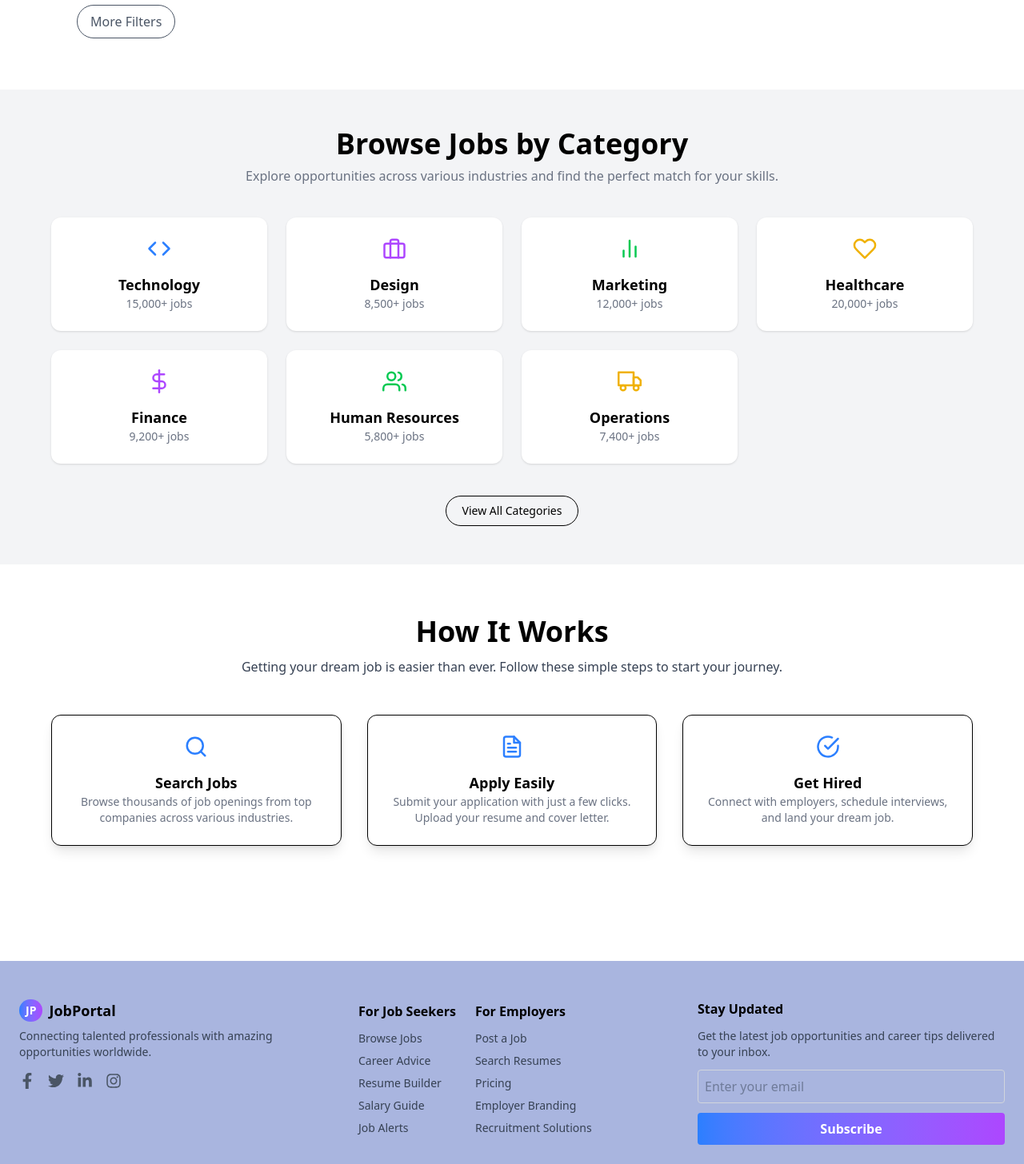
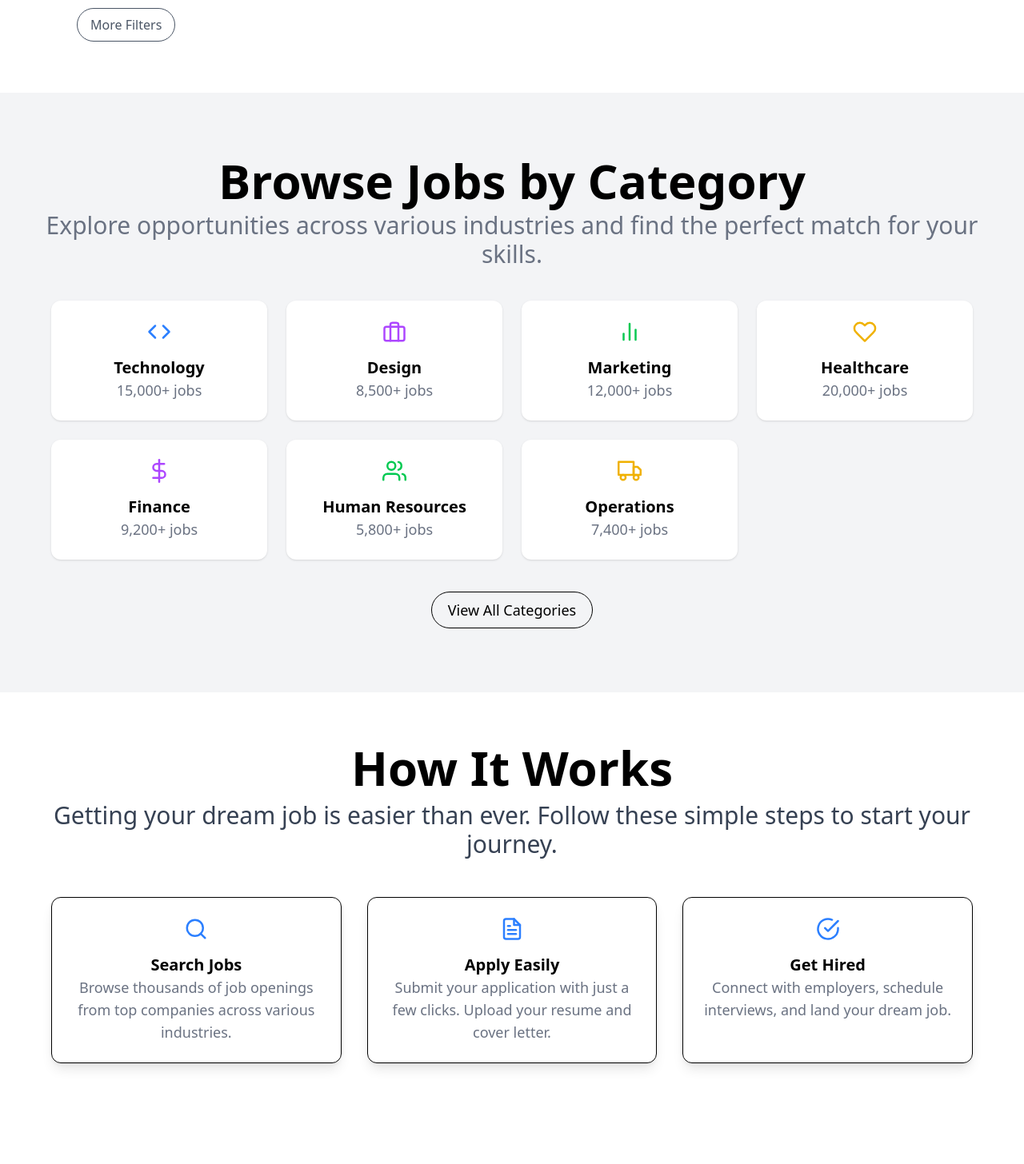
Before and after one commit to khushi-gangwar/job-portal-frontend, a React (Vite) app: page /home in a window 1280 px wide. Shown: the part 614-2070 px from the top of the page at 80% size. Built offline with nearby package versions, Linux system fonts and the light colour scheme.

Commit message:
improve font styling

```diff
--- a/src/components/common/Navbar/Navbar.tsx
+++ b/src/components/common/Navbar/Navbar.tsx
@@ -5,8 +5,8 @@ const Navbar: React.FC = () => {
   return (
     <nav className=" p-8 text-white shadow-md" style={{ backgroundColor: '#213448' }}>
       <div className="max-w-7xl mx-auto flex justify-between items-center ">
-        <div className="text-xl font-bold ">JobPortal</div>
-        <ul className="flex space-x-6">
+        <div className="text-2xl font-bold ">JobPortal</div>
+        <ul className="flex space-x-8 sm:space-x-6 text-sm sm:text-base md:text-xl">
           <li>
             <NavLink to="/home" className={({isActive})=>isActive ?"text-yellow-300 font-semibold" :"hover:text-red-200"}>Home</NavLink>
           </li>
--- a/src/features/browseFeatures/browseFeatures.tsx
+++ b/src/features/browseFeatures/browseFeatures.tsx
@@ -42,8 +42,8 @@ const CategoryCard: React.FC<Category> = ({ icon, title, jobs }) => {
       className="rounded-xl p-6 bg-white shadow-sm hover:shadow-md transition text-center"
     >
       <div className="mb-4 flex justify-center">{icon}</div>
-      <h3 className="font-semibold text-lg">{title}</h3>
-      <p className="text-gray-500 text-sm">{jobs} jobs</p>
+      <h3 className="font-semibold text-xl">{title}</h3>
+      <p className="text-gray-500 text-lg">{jobs} jobs</p>
     </motion.div>
   );
 };
@@ -93,9 +93,9 @@ const categories: Category[] = [
 // 🔹 Main component
 const JobCategories: React.FC = () => {
   return (
-    <section className="text-center px-6 py-12" style={{ background: "#F3F4F6" }}>
-      <h2 className="text-4xl font-bold mb-2">Browse Jobs by Category</h2>
-      <p className="text-gray-500 mb-10">
+    <section className="text-center px-12 py-20" style={{ background: "#F3F4F6" }}>
+      <h2 className="text-6xl font-bold mb-2">Browse Jobs by Category</h2>
+      <p className="text-gray-500 text-3xl mb-10">
         Explore opportunities across various industries and find the perfect match for your skills.
       </p>
 
@@ -105,7 +105,7 @@ const JobCategories: React.FC = () => {
         ))}
       </div>
 
-      <button className="mt-10 px-5 py-2 border rounded-full text-sm hover:bg-gray-100 transition">
+      <button className="mt-10 px-5 py-2 border rounded-full text-lg hover:bg-gray-100 transition">
         View All Categories
       </button>
     </section>
--- a/src/features/footer/footer.tsx
+++ b/src/features/footer/footer.tsx
@@ -13,7 +13,7 @@ const Footer = () => {
             </div>
             <span className="text-lg font-semibold text-black">JobPortal</span>
           </div>
-          <p className="text-sm">
+          <p className="text-lg">
             Connecting talented professionals with amazing opportunities worldwide.
           </p>
           <div className="flex gap-4 mt-4 text-xl text-gray-600">
@@ -28,7 +28,7 @@ const Footer = () => {
           <div className="flex items-center gap-6 mb-2">
             <div >
           <h3 className="text-black font-semibold mb-3">For Job Seekers</h3>
-          <ul className="text-sm space-y-2">
+          <ul className="text-lg space-y-2">
             <li>Browse Jobs</li>
             <li>Career Advice</li>
             <li>Resume Builder</li>
@@ -40,7 +40,7 @@ const Footer = () => {
         {/* For Employers */}
 
           <h3 className="text-black font-semibold mb-3">For Employers</h3>
-          <ul className="text-sm space-y-2">
+          <ul className="text-lg space-y-2">
             <li>Post a Job</li>
             <li>Search Resumes</li>
             <li>Pricing</li>
@@ -52,7 +52,7 @@ const Footer = () => {
         {/* Stay Updated */}
         <div>
           <h3 className="text-black font-semibold mb-3">Stay Updated</h3>
-          <p className="text-sm mb-3">
+          <p className="text-lg mb-3">
             Get the latest job opportunities and career tips delivered to your inbox.
           </p>
           <input
--- a/src/features/howItWork/howItWork.tsx
+++ b/src/features/howItWork/howItWork.tsx
@@ -36,8 +36,8 @@ return(
   >    <div className="mb-4 flex justify-center">
       <span className="text-blue-500 text-3xl">{icon}</span>
     </div>
-    <h3 className="font-semibold text-lg">{title}</h3>
-    <p className="text-gray-500 text-sm">{description}</p>
+    <h3 className="font-semibold text-xl">{title}</h3>
+    <p className="text-gray-500 text-lg">{description}</p>
   </motion.div>
 );
 
@@ -46,8 +46,8 @@ return(
 const HowItWork = () => {
   return (
   <section className="text-center px-6 py-16 bg-white" >
-      <h2 className="text-4xl font-bold mb-3">How It Works</h2>
-      <p className="text-gray-700 mb-12">
+      <h2 className="text-6xl font-bold mb-3">How It Works</h2>
+      <p className="text-gray-700 mb-12 text-3xl">
         Getting your dream job is easier than ever. Follow these simple steps to start your journey.
       </p>
 
--- a/src/pages/home/home.tsx
+++ b/src/pages/home/home.tsx
@@ -10,7 +10,7 @@ const Home = () => {
   return (
     <div>
       <Navbar />
-      <div className="flex flex-col lg:flex-row bg-cover bg-center px-6 lg:px-20 py-16 gap-10">
+      <div className="flex flex-col lg:flex-row bg-cover bg-center px-12 lg:px-20 py-16 gap-10">
         {/* Left Section */}
         <div className="flex flex-col items-center justify-center text-center relative w-full lg:w-1/2 px-4">
           {/* Floating Circle */}
@@ -21,10 +21,10 @@ const Home = () => {
             <circle cx="50" cy="50" r="40" fill="#38bdf8" />
           </svg>
 
-          <h1 className="text-4xl sm:text-5xl lg:text-7xl font-extrabold text-transparent bg-clip-text bg-gradient-to-r from-blue-500 to-blue-300 z-10">
+          <h1 className="text-6xl sm:text-5xl lg:text-7xl font-extrabold text-transparent bg-clip-text bg-gradient-to-r from-blue-500 to-blue-300 z-10">
             Welcome to DevSpot
           </h1>
-          <p className="text-gray-600 mt-4 text-lg sm:text-xl max-w-xl">
+          <p className="text-gray-600 mt-4 text-3xl sm:text-xl max-w-xl">
             Your one-stop destination for all things development.
           </p>
 
```
